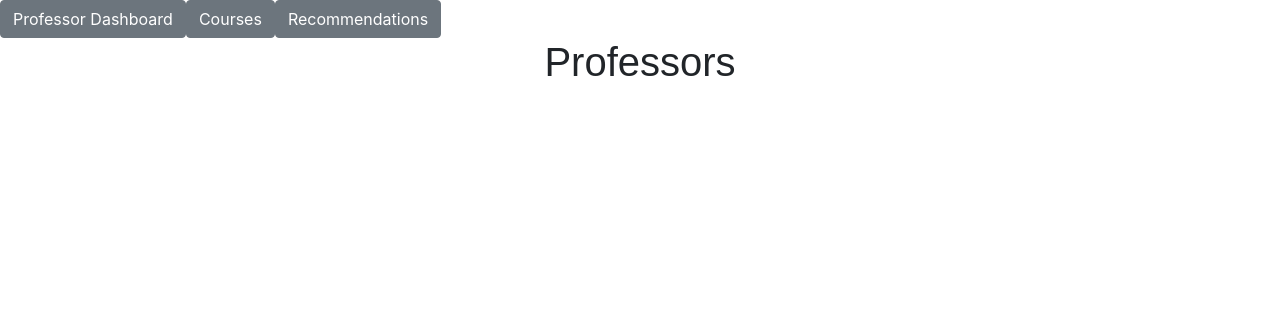
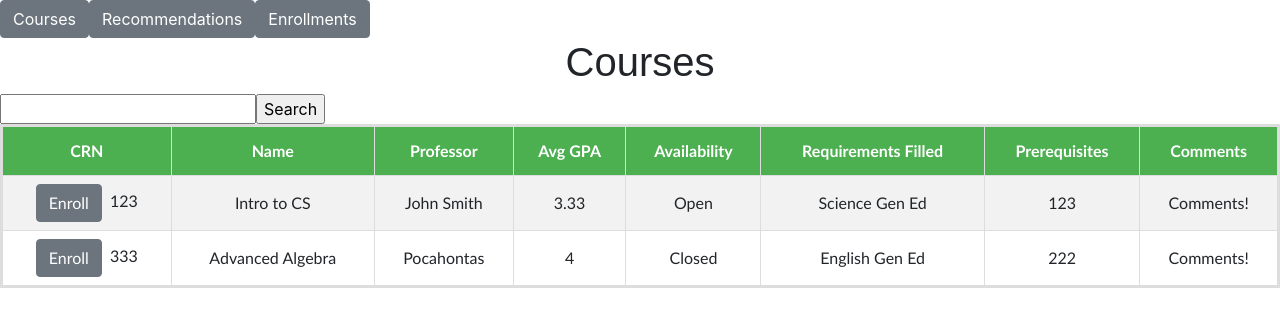
Before and after one commit to BendJohn/RateMate_CS411, a React (Create React App) app in the folder frontend/: page /Recommendations in a window 1280 px wide. Shown: the top 326 px of the page. Built offline with nearby package versions, Linux system fonts and the light colour scheme; the HTML template or start-up script is replaced by a standard one.

Commit message:
still trash

```diff
--- a/frontend/src/components/NavBar.js
+++ b/frontend/src/components/NavBar.js
@@ -14,14 +14,14 @@ export class NavBar extends React.Component {
   render() {
     return (
       <>
-        <Button onClick={() => history.push({pathname: '/'})}> Professor Dashboard </Button>
-        <Button onClick={() => history.push({pathname: '/Courses'})}> Courses </Button>
+        {/* <Button onClick={() => history.push({pathname: '/'})}> Professor Dashboard </Button> */}
+        <Button onClick={() => history.push({pathname: '/'})}> Courses </Button>
         <Button onClick={() => history.push({pathname: '/Recommendations'})}> Recommendations </Button>
-        {/* <Button onClick={() => history.push(
+        <Button onClick={() => history.push(
             { pathname: '/Enrollments',
               state: {
               enrollments: this.state.enrollments,
-            }})}> Enrollments </Button> */}
+            }})}> Enrollments </Button>
       </>
     )
   }
--- a/frontend/src/utils/Routes.js
+++ b/frontend/src/utils/Routes.js
@@ -12,8 +12,8 @@ export default class Routes extends Component {
         return (
             <Router history={history}>
                 <Switch>
-                    <Route path="/" component={ProfessorDashboard} />
-                    <Route path="/Courses" component={Courses} />
+                    {/* <Route path="/" component={ProfessorDashboard} /> */}
+                    <Route path="/" component={Courses} />
                     <Route path="/Recommendations" component={Recommendations} />
                     <Route path="/Enrollments" component={Enrollments} />
                 </Switch>
```
